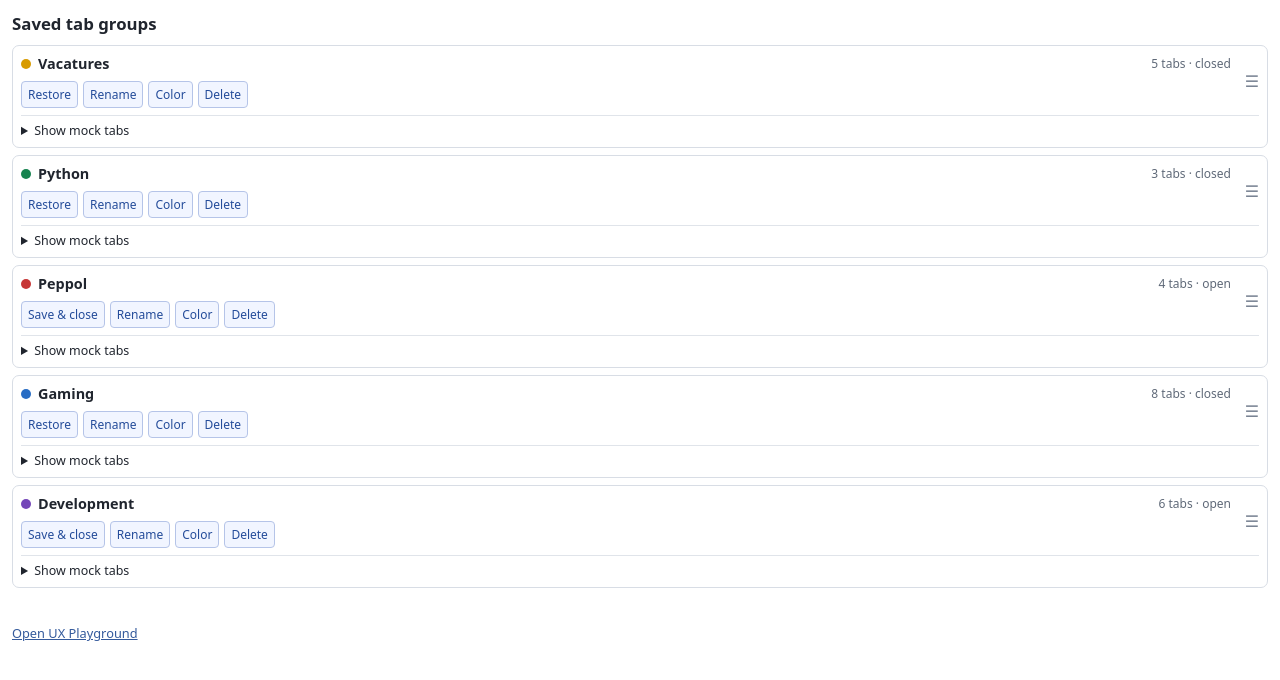
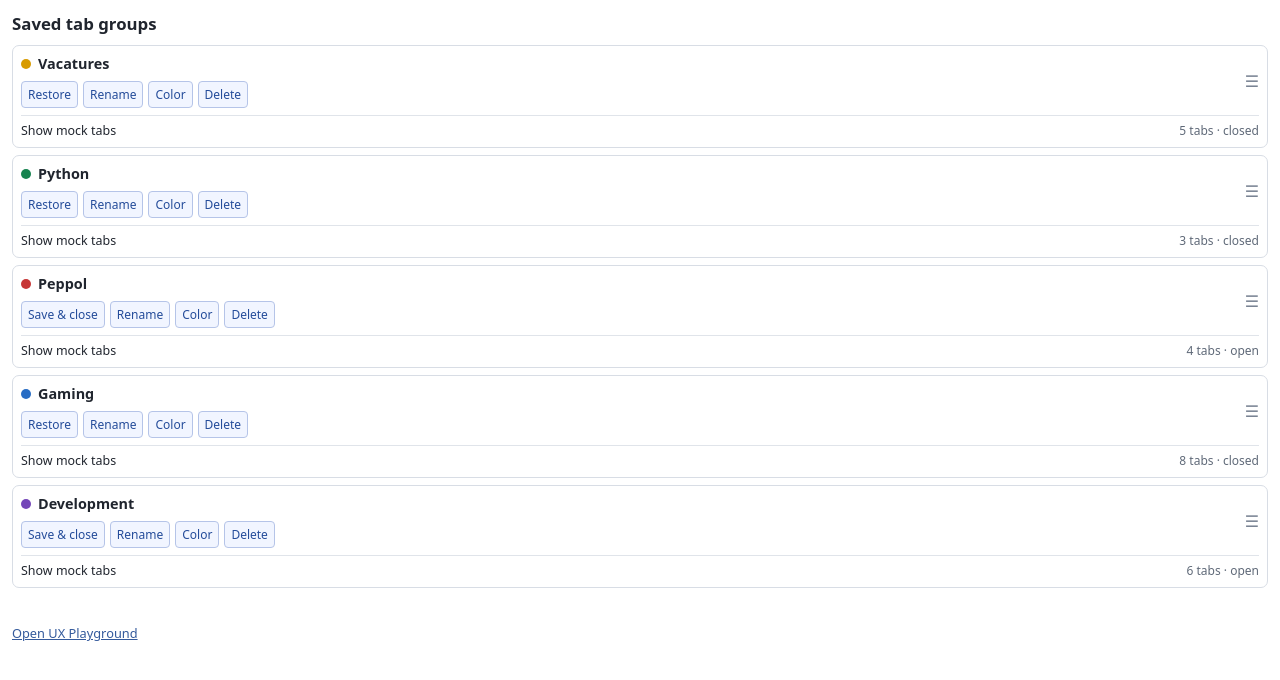
Before and after one commit to daniele-f/saved-tabs-extension, a website with bundled scripts: page popup/popup.html in a window 1280 px wide. Built offline with nearby package versions, Linux system fonts and the light colour scheme; some packages are replaced by stand-ins of ours.

Commit message:
style: move group metadata to tab disclosure

```diff
--- a/shared/group-view.js
+++ b/shared/group-view.js
@@ -64,7 +64,7 @@ function groupCard(group, variant) {
   const meta = document.createElement('span');
   meta.className = 'group-meta';
   meta.textContent = `${group.tabs.length} tabs · ${group.state}`;
-  summary.append(dot, title, meta, dragHandle(group.id, group.title));
+  summary.append(dot, title, dragHandle(group.id, group.title));
   const actions = document.createElement('div');
   actions.className = 'group-actions';
   actions.append(button(group.state === 'closed' ? 'Restore' : 'Save & close', group.state === 'closed' ? 'restore' : 'save-close', group.id));
@@ -72,7 +72,9 @@ function groupCard(group, variant) {
   const details = document.createElement('details');
   details.className = 'group-details';
   const detailsSummary = document.createElement('summary');
-  detailsSummary.textContent = 'Show mock tabs';
+  const detailsLabel = document.createElement('span');
+  detailsLabel.textContent = 'Show mock tabs';
+  detailsSummary.append(detailsLabel, meta);
   const list = document.createElement('ul');
   for (const tab of group.tabs) {
     const item = document.createElement('li');
--- a/shared/ui.css
+++ b/shared/ui.css
@@ -7,8 +7,8 @@ button, select, input { font: inherit; } button { cursor: pointer; } .toolbar {
 .group-list { display:grid; gap:7px; } .group-card { border:1px solid light-dark(#d8dde5, #515b67); border-radius:7px; padding:8px; }.group-primary { position:relative; }
 .group-summary { display:flex; align-items:center; gap:7px; } .group-summary strong { flex:1; font-size:.9rem; } .group-color { width:10px; height:10px; border-radius:50%; }
 .group-drag-handle { position:absolute; right:0; top:50%; transform:translateY(-50%); color:light-dark(#7a8494,#aeb7c4); font-size:1rem; line-height:1; cursor:grab; user-select:none; }.group-drag-handle:active { cursor:grabbing; }.group-card.is-dragging { opacity:.45; }.group-card.is-drop-target { outline:2px solid light-dark(#5b77bd,#a8c2ff); outline-offset:2px; }
-.group-meta { margin-right:28px; color:light-dark(#5f6978,#c1c8d2); font-size:.75rem; white-space:nowrap; }.group-actions { display:flex; gap:5px; flex-wrap:wrap; margin-top:8px; }
+.group-meta { margin-left:auto; color:light-dark(#5f6978,#c1c8d2); font-size:.75rem; white-space:nowrap; }.group-actions { display:flex; gap:5px; flex-wrap:wrap; margin-top:8px; }
 .group-action, .link-button { border:1px solid light-dark(#b5c4e8,#6175a0); background:light-dark(#f1f5ff,#2c3b5c); color:light-dark(#244c9a,#cfdbff); border-radius:4px; padding:4px 6px; font-size:.75rem; }
-.group-details { margin-top:7px; font-size:.78rem; } .group-details ul { margin:5px 0 0; padding-left:19px; color:light-dark(#526071,#bec7d5); }.status { min-height:1.4em; margin:9px 0 0; font-size:.78rem; color:light-dark(#345a9c,#bed0ff); }.empty-state { color:light-dark(#5f6978,#bac3d0); }
+.group-details { margin-top:7px; font-size:.78rem; } .group-details summary { display:flex; align-items:center; gap:6px; cursor:pointer; } .group-details ul { margin:5px 0 0; padding-left:19px; color:light-dark(#526071,#bec7d5); }.status { min-height:1.4em; margin:9px 0 0; font-size:.78rem; color:light-dark(#345a9c,#bed0ff); }.empty-state { color:light-dark(#5f6978,#bac3d0); }
 .footer-link { display:block; margin-top:10px; font-size:.8rem; color:light-dark(#345a9c,#bed0ff); }
 .group-card--expandable .group-details { border-top:1px solid light-dark(#e0e4ea,#4c5664); padding-top:6px; }
```
